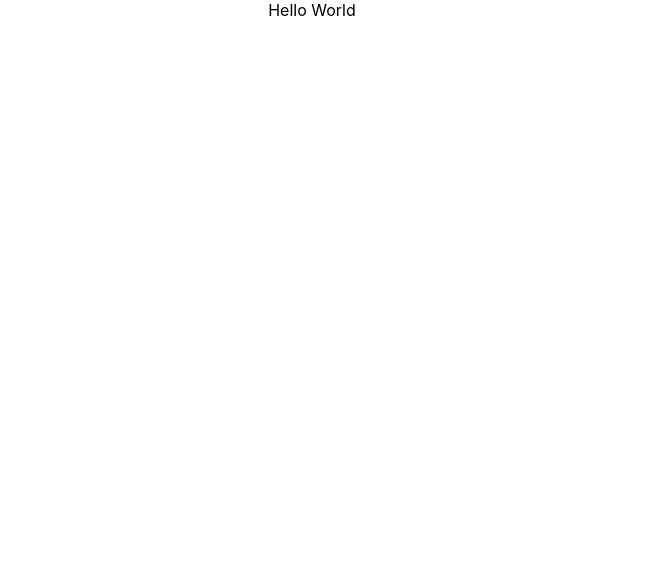
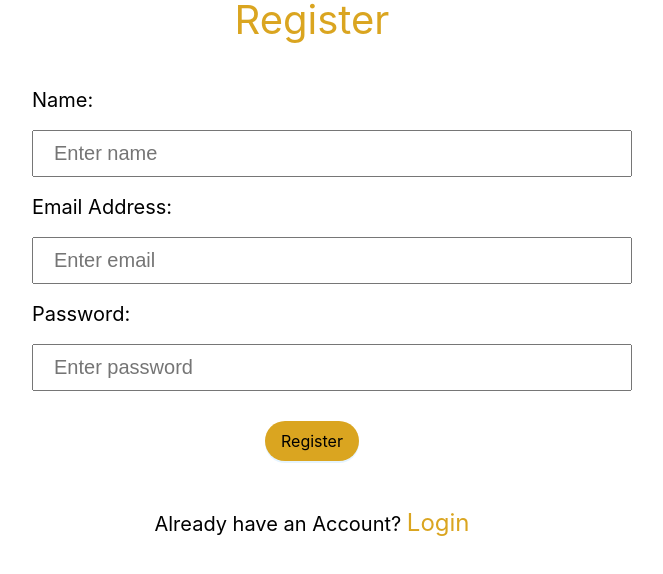
Before and after one commit to ILAroy-611/E-Cart, a React (Create React App) app in the folder shopping-cart/: page /register in a window 1280 px wide. Shown: the top 574 px of the page, without its empty margins (328-991 px from the left). Built offline with nearby package versions, Linux system fonts and the light colour scheme.

Commit message:
login, register UI completed

```diff
--- a/shopping-cart/package.json
+++ b/shopping-cart/package.json
@@ -6,6 +6,7 @@
     "@testing-library/jest-dom": "^5.16.5",
     "@testing-library/react": "^13.4.0",
     "@testing-library/user-event": "^13.5.0",
+    "antd": "^5.3.1",
     "formik": "^2.2.9",
     "react": "^18.2.0",
     "react-dom": "^18.2.0",
--- a/shopping-cart/src/App.css
+++ b/shopping-cart/src/App.css
@@ -2,7 +2,21 @@
   box-sizing: border-box;
 }
 
+/* common styles */
+.btn{
 
+  display:inline-block;
+  /* font-size: 2rem; */
+}
+
+.link{
+  text-decoration: none;
+  color:goldenrod;
+  display: inline-block;
+}
+
+/* App styling */
 .App {
   text-align: center;
+
 }
--- a/shopping-cart/src/App.js
+++ b/shopping-cart/src/App.js
@@ -1,10 +1,17 @@
-
-import './App.css';
+import { Route, Routes } from "react-router-dom";
+import Home from "./Pages/Home";
+import Register from "./Pages/Register";
+import "./App.css";
+import Login from "./Pages/Login";
 
 function App() {
   return (
     <div className="App">
-      Hello World
+      <Routes>
+        <Route exact path="/" element={<Home />}></Route>
+        <Route path="/register" element={<Register />}></Route>
+        <Route path="/login" element={<Login />}></Route>
+      </Routes>
     </div>
   );
 }
--- a/shopping-cart/src/Pages/Home.js
+++ b/shopping-cart/src/Pages/Home.js
@@ -0,0 +1,7 @@
+import React from 'react'
+
+export default function Home() {
+  return (
+    <div>Home</div>
+  )
+}
--- a/shopping-cart/src/Pages/Login.js
+++ b/shopping-cart/src/Pages/Login.js
@@ -0,0 +1,79 @@
+import { useFormik } from "formik";
+import { NavLink } from "react-router-dom";
+import * as Yup from "yup";
+import { Button } from "antd";
+import "../Styles/login.css";
+
+function Login() {
+  const formik = useFormik({
+    initialValues: {
+      email: "",
+      password: "",
+    },
+    validationSchema: Yup.object({
+      email: Yup.string()
+        .email("Invalid Email Address")
+        .required("*Email is Required"),
+      password: Yup.string()
+        .min(8, "Password should be of minimum 8 characters")
+        .required("*Password is required"),
+    }),
+    onSubmit: (values) => {
+      alert(JSON.stringify(values, null, 2));
+    },
+  });
+  return (
+    <form>
+      <fieldset className="cart-login-container">
+        <legend>Login</legend>
+        <label htmlFor="cart-login-email">Email Address:</label>
+        <input
+          type="email"
+          name="email"
+          id="cart-login-email"
+          placeholder="Enter email address"
+          value={formik.values.email}
+          onChange={formik.handleChange}
+          onBlur={formik.handleBlur}
+        />
+        <p>
+          {formik.touched.email && formik.errors.email ? (
+            <>{formik.errors.email}</>
+          ) : null}
+        </p>
+        <label htmlFor="cart-login-password">Password: </label>
+        <input
+          type="password"
+          name="password"
+          id="cart-login-password"
+          placeholder="Enter password"
+          value={formik.values.password}
+          onChange={formik.handleChange}
+          onBlur={formik.handleBlur}
+        />
+        <p>
+          {formik.touched.password && formik.errors.password ? (
+            <>{formik.errors.password}</>
+          ) : null}
+        </p>
+      </fieldset>
+      <Button
+        type="primary"
+        size="large"
+        shape="round"
+        className="btn cart-login-btn"
+        onClick={formik.handleSubmit}
+      >
+        Login
+      </Button>
+      <p className="register-link-p">
+        Don't have an Account?{" "}
+        <NavLink to="/register" className="link register-link">
+          Register
+        </NavLink>{" "}
+      </p>
+    </form>
+  );
+}
+
+export default Login;
--- a/shopping-cart/src/Pages/Register.js
+++ b/shopping-cart/src/Pages/Register.js
@@ -0,0 +1,96 @@
+import { useFormik } from "formik";
+import { NavLink } from "react-router-dom";
+import { Button } from "antd";
+import * as Yup from "yup";
+import "../Styles/login.css";
+
+function Register() {
+  const formik = useFormik({
+    initialValues: {
+      name: "",
+      email: "",
+      password: "",
+    },
+    validationSchema: Yup.object({
+      name: Yup.string()
+        .min(3, "Name should have 3 or more characters")
+        .required("*Name is required"),
+      email: Yup.string().email().required("*Email is required"),
+      password: Yup.string()
+        .min(8, "Password should be of minimum 8 characters")
+        .required("*Password is required"),
+    }),
+    onSubmit: (values) => {
+      alert(JSON.stringify(values, null, 2));
+    },
+  });
+  return (
+    <form>
+      <fieldset className="cart-login-container">
+        <legend>Register</legend>
+        <label htmlFor="cart-register-name">Name: </label>
+        <input
+          type="text"
+          name="name"
+          id="cart-register-name"
+          placeholder="Enter name"
+          value={formik.values.name}
+          onChange={formik.handleChange}
+          onBlur={formik.handleBlur}
+        />
+        <p>
+        {formik.touched.name && formik.errors.name ? (
+          <>{formik.errors.name}</>
+        ) : null}
+        </p>
+        <label htmlFor="cart-register-email">Email Address: </label>
+        <input
+          type="email"
+          name="email"
+          id="cart-register-email"
+          placeholder="Enter email"
+          value={formik.values.email}
+          onChange={formik.handleChange}
+          onBlur={formik.handleBlur}
+        />
+        <p>
+        {formik.touched.email && formik.errors.email ? (
+          <>{formik.errors.email}</>
+        ) : null}
+        </p>
+        <label htmlFor="cart-register-password">Password: </label>
+        <input
+          type="password"
+          name="password"
+          id="cart-register-password"
+          placeholder="Enter password"
+          value={formik.values.password}
+          onChange={formik.handleChange}
+          onBlur={formik.handleBlur}
+        />
+        <p>
+        {formik.touched.password && formik.errors.password ? (
+          <>{formik.errors.password}</>
+        ) : null}
+        </p>
+      </fieldset>
+      <Button
+        type="primary"
+        size="large"
+        shape="round"
+        className="btn cart-login-btn"
+        onClick={formik.handleSubmit}
+      >
+        Register
+      </Button>
+      <p className="register-link-p">
+        Already have an Account?{" "}
+        <NavLink to="/login" className="link register-link">
+          Login
+        </NavLink>{" "}
+      </p>
+    </form>
+  );
+}
+
+export default Register;
--- /dev/null
+++ b/shopping-cart/src/Styles/login.css
@@ -0,0 +1,55 @@
+.cart-login-container{
+    max-width:50%;
+    margin:0 auto;
+    padding:1rem 2rem;
+    display: block;
+}
+
+.cart-login-container legend{
+    font-size: 4rem;
+    color:goldenrod;
+    margin: 2rem 0;
+}
+
+.cart-login-container label{
+    text-align: justify;
+    margin:1rem 0;
+}
+.cart-login-container label,
+.cart-login-container input
+{
+    display: inline-block;
+    width:100%;
+    padding:1rem 2rem;
+    font-size: 2rem;
+}
+
+.cart-login-container input{
+    outline:none;
+    margin:0 2rem;
+}
+
+.cart-login-container p{
+    font-size:1.8rem;
+    color:red;
+}
+
+.register-link-p{
+    font-size:2rem;
+    margin:3rem 0;
+}
+
+.register-link{
+    font-size: 2.4rem;;
+}
+
+.cart-login-btn{
+    margin:2rem 0;
+    background-color:goldenrod;
+    color:black;
+}
+
+/* .cart-login-btn :hover{
+    background-color: black;
+    color:goldenrod;
+} */
--- a/shopping-cart/src/index.css
+++ b/shopping-cart/src/index.css
@@ -1,5 +1,57 @@
+/* Resetting all stylings */
+
+html, body, div, span, applet, object, iframe,
+h1, h2, h3, h4, h5, h6, p, blockquote, pre,
+a, abbr, acronym, address, big, cite, code,
+del, dfn, em, img, ins, kbd, q, s, samp,
+small, strike, strong, sub, sup, tt, var,
+b, u, i, center,
+dl, dt, dd, ol, ul, li,
+fieldset, form, label, legend,
+table, caption, tbody, tfoot, thead, tr, th, td,
+article, aside, canvas, details, embed,
+figure, figcaption, footer, header, hgroup,
+menu, nav, output, ruby, section, summary,
+time, mark, audio, video {
+	margin: 0;
+	padding: 0;
+	border: 0;
+	font-size: 100%;
+	font: inherit;
+	vertical-align: baseline;
+}
+/* HTML5 display-role reset for older browsers */
+article, aside, details, figcaption, figure,
+footer, header, hgroup, menu, nav, section {
+	display: block;
+}
+body {
+	line-height: 1;
+}
+ol, ul {
+	list-style: none;
+}
+blockquote, q {
+	quotes: none;
+}
+blockquote:before, blockquote:after,
+q:before, q:after {
+	content: '';
+	content: none;
+}
+table {
+	border-collapse: collapse;
+	border-spacing: 0;
+}
+
+
+html{
+  font-size: 62.5%;
+}
+
 body {
   margin: 0;
+  /* font-size:1.6rem; */
   font-family: -apple-system, BlinkMacSystemFont, 'Segoe UI', 'Roboto', 'Oxygen',
     'Ubuntu', 'Cantarell', 'Fira Sans', 'Droid Sans', 'Helvetica Neue',
     sans-serif;
--- a/shopping-cart/src/index.js
+++ b/shopping-cart/src/index.js
@@ -1,13 +1,18 @@
-import React from 'react';
-import ReactDOM from 'react-dom/client';
-import './index.css';
-import App from './App';
+import React from "react";
+import ReactDOM from "react-dom/client";
+import "./index.css";
+import App from "./App";
 // import reportWebVitals from './reportWebVitals';
+import { BrowserRouter } from "react-router-dom";
 
-const root = ReactDOM.createRoot(document.getElementById('root'));
+
+
+const root = ReactDOM.createRoot(document.getElementById("root"));
 root.render(
   <React.StrictMode>
-    <App />
+    <BrowserRouter>
+      <App />
+    </BrowserRouter>
   </React.StrictMode>
 );
 
```
Also changed, not shown: 1 other file (tests, documents, lock files or other folders).
